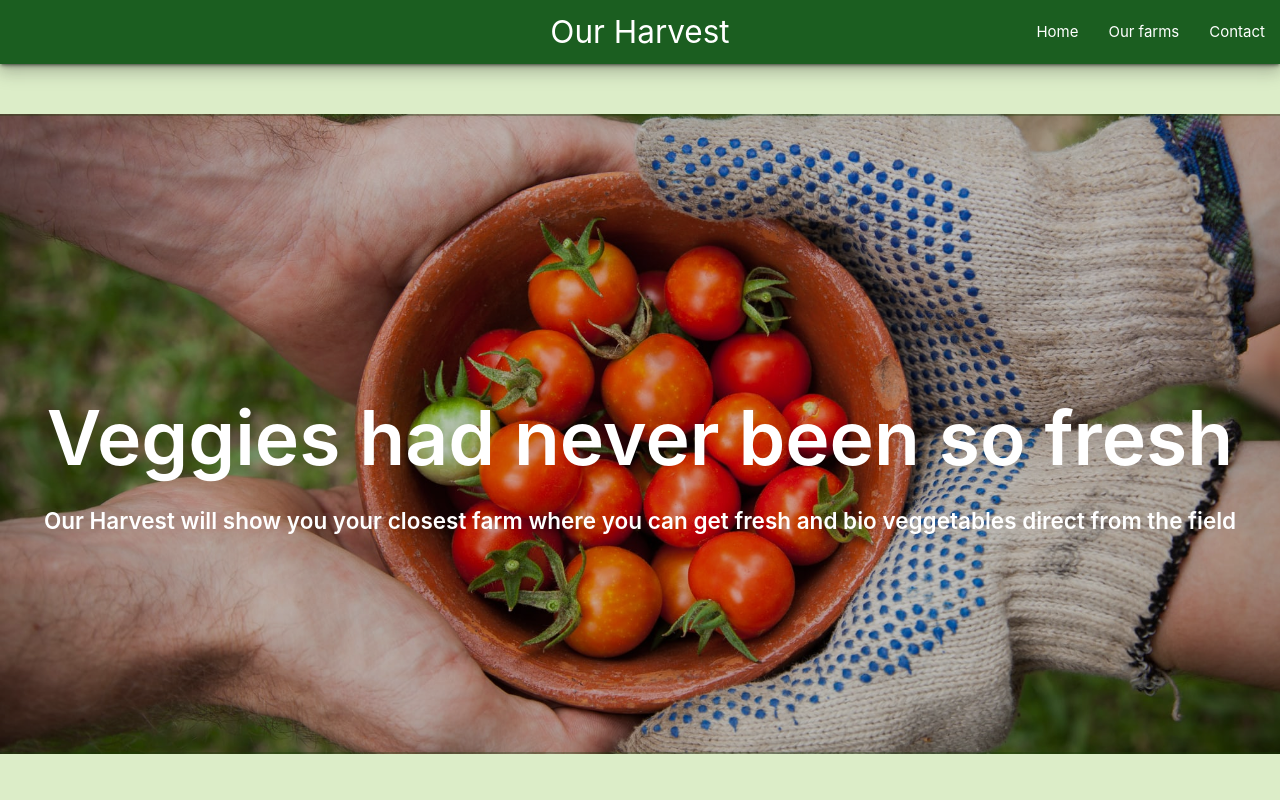
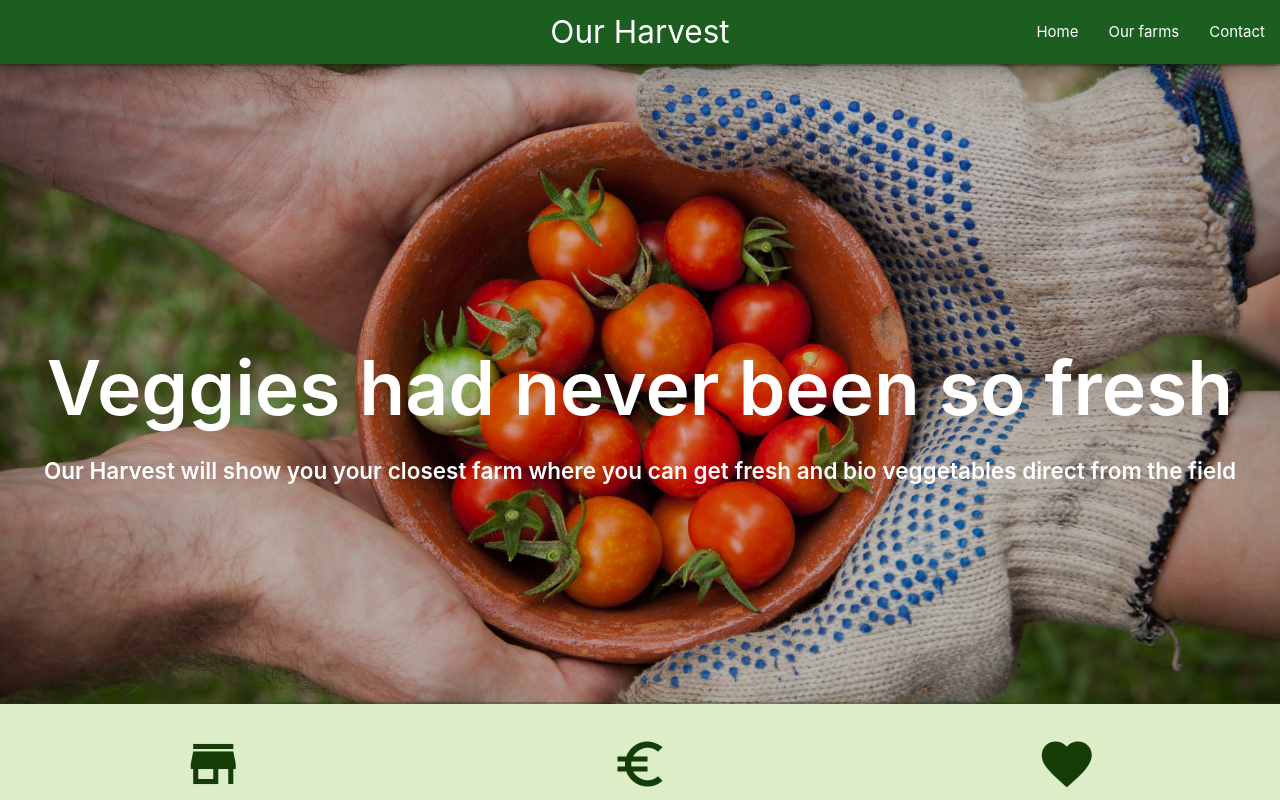
Before and after one commit to NoIntermediaries/OurHarvest, a React (Create React App) app: page / in a window 1280 px wide. Shown: the top 800 px of the page. Built offline with nearby package versions, Linux system fonts and the light colour scheme.

Commit message:
changed margins of hero image

```diff
--- a/src/components/Hero.css
+++ b/src/components/Hero.css
@@ -7,7 +7,7 @@
   border-bottom: 2px solid rgba(22, 61, 6, 0.3);
   color: rgb(22, 61, 6);
   height: 80vh;
-  margin: 50px 0;
+  margin-bottom: 30px;
 }
 
 .title {
```
